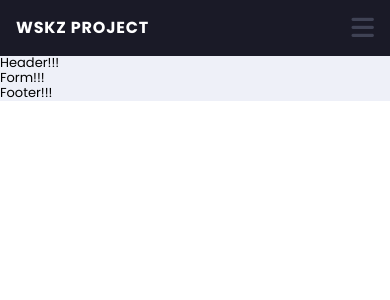
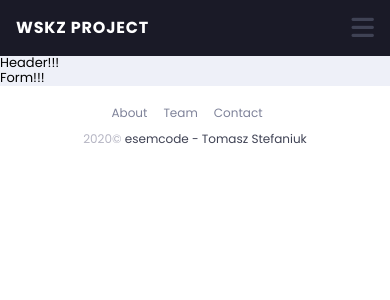
Before and after one commit to esemku/wskz-project, a React (Create React App) app: page / in a window 390 px wide. Shown: the top 300 px of the page. Built offline with nearby package versions, Linux system fonts and the light colour scheme.

Commit message:
Mobile footer.

```diff
--- /dev/null
+++ b/src/components/Home/Footer/Footer.scss
@@ -0,0 +1,30 @@
+@import '../../../styles/settings.scss';
+
+
+.footer {
+  height: 5rem;
+  display: flex;
+  flex-direction: column;
+  justify-content: center;
+  align-items: center;
+  padding: 0 1.6rem;
+  background-color: $color-light;
+  font-size: $sm-size;
+}
+
+.sectionOne {
+  margin-bottom: .8rem;
+  span {
+    color: rgb(126, 130, 153);
+    margin-right: 1rem;
+  }
+}
+
+.sectionTwo {
+  span:first-of-type {
+    color: rgb(181, 181, 195);
+  }
+  span:last-of-type {
+    color: $color-light-black;
+  }
+}
--- a/src/components/Home/Footer/index.js
+++ b/src/components/Home/Footer/index.js
@@ -1,11 +1,20 @@
 import React from 'react'
+import './Footer.scss'
 
 
 const Footer = () => {
   return (
-    <div>
-      Footer!!!
-    </div>
+    <footer className='footer'>
+      <div className='sectionOne'>
+        <span>About</span>
+        <span>Team</span>
+        <span>Contact</span>
+      </div>
+      <div className='sectionTwo'>
+        <span>2020© </span>
+        <span>esemcode - Tomasz Stefaniuk</span>
+      </div>
+    </footer>
   )
 }
 
--- a/src/components/Home/SideNav/SideNav.scss
+++ b/src/components/Home/SideNav/SideNav.scss
@@ -1,4 +1,5 @@
 @import '../../../styles/settings.scss';
+
 
 .sidenav {
   display: flex;
```
